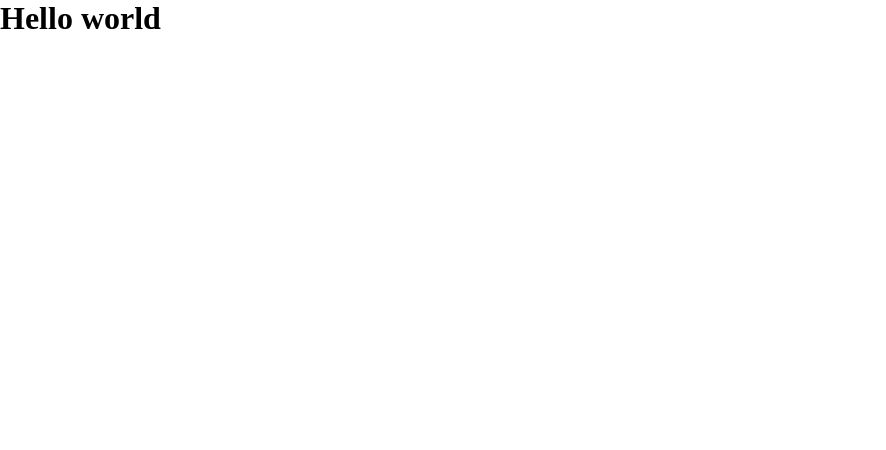
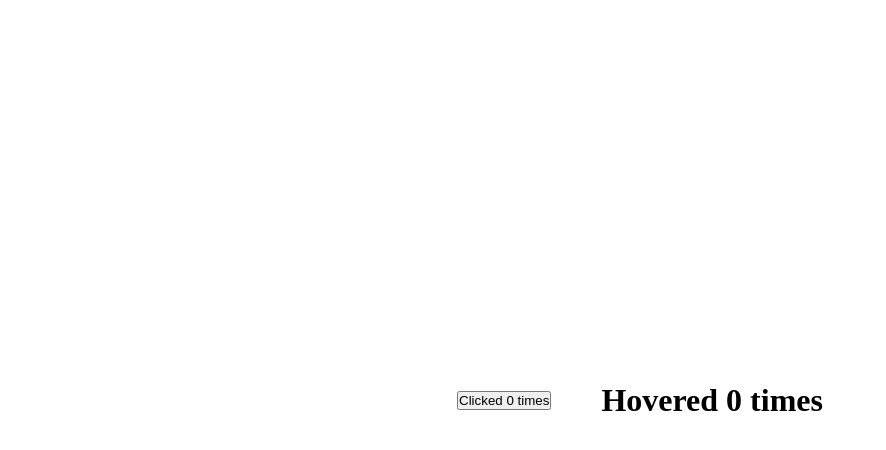
Before and after one commit to babulakterfsd/inside-react, a React (Create React App) app: page / in a window 1280 px wide. Shown: the top 450 px of the page, without its empty margins (0-886 px from the left). Built offline with nearby package versions, Linux system fonts and the light colour scheme.

Commit message:
render props methodology applied

```diff
--- /dev/null
+++ b/src/Components/ClickCounter.jsx
@@ -0,0 +1,13 @@
+/* eslint-disable jsx-a11y/mouse-events-have-key-events */
+
+function ClickCounter({ count, setCount }) {
+    return (
+        <div>
+            <button type="button" onClick={setCount}>
+                Clicked {count} times
+            </button>
+        </div>
+    );
+}
+
+export default ClickCounter;
--- /dev/null
+++ b/src/Components/Counter.jsx
@@ -0,0 +1,14 @@
+/* eslint-disable no-unused-vars */
+import { useState } from 'react';
+
+function Counter({ children }) {
+    const [count, setCount] = useState(0);
+
+    const handleCount = () => {
+        setCount(count + 1);
+    };
+
+    return children(count, handleCount);
+}
+
+export default Counter;
--- /dev/null
+++ b/src/Components/HoverCounter.jsx
@@ -0,0 +1,12 @@
+/* eslint-disable jsx-a11y/mouse-events-have-key-events */
+import React from 'react';
+
+function HoverCounter({ count, setCount }) {
+    return (
+        <div style={{ marginLeft: '50px' }}>
+            <h1 onMouseOver={setCount}>Hovered {count} times</h1>
+        </div>
+    );
+}
+
+export default HoverCounter;
--- a/src/Components/Test.jsx
+++ /dev/null
@@ -1,11 +0,0 @@
-import React from 'react';
-
-function Test() {
-    return (
-        <div>
-            <h1>Hello world</h1>
-        </div>
-    );
-}
-
-export default Test;
--- a/src/Pages/Home.jsx
+++ b/src/Pages/Home.jsx
@@ -1,8 +1,25 @@
-import React from 'react';
-import Test from '../Components/Test';
+import ClickCounter from '../Components/ClickCounter';
+import Counter from '../Components/Counter';
+import HoverCounter from '../Components/HoverCounter';
 
 function Home() {
-    return <Test />;
+    return (
+        <div
+            style={{
+                minHeight: '100vh',
+                display: 'flex',
+                justifyContent: 'center',
+                alignItems: 'center',
+            }}
+        >
+            <Counter>
+                {(counter, setCounter) => <ClickCounter count={counter} setCount={setCounter} />}
+            </Counter>
+            <Counter>
+                {(counter, setCounter) => <HoverCounter count={counter} setCount={setCounter} />}
+            </Counter>
+        </div>
+    );
 }
 
 export default Home;
```
